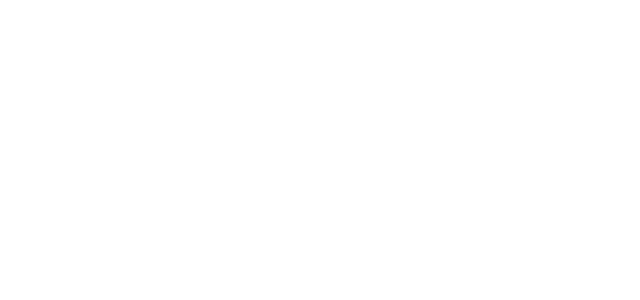
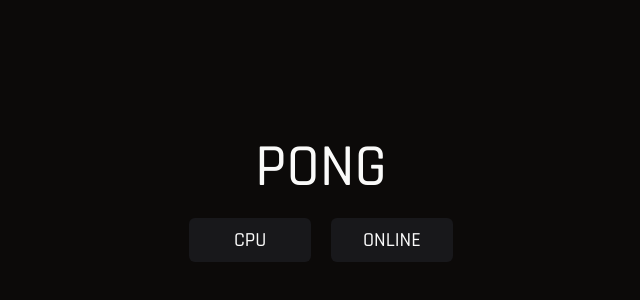
Before and after one commit to ascappa/pong, a Next.js app: page / in a window 1280 px wide. Shown: the part 200-500 px from the top of the page, without its empty margins (319-959 px from the left). Built offline with nearby package versions, Linux system fonts and the light colour scheme.

Commit message:
Make home page

```diff
--- a/app/layout.tsx
+++ b/app/layout.tsx
@@ -1,8 +1,9 @@
 import "./globals.css";
 import type { Metadata } from "next";
 import { Rajdhani } from "next/font/google";
+import { cn } from "@/lib/cn";
 
-const font = Rajdhani({ weight: "500" });
+const font = Rajdhani({ weight: "500", subsets: ["latin"] });
 
 export const metadata: Metadata = {
   title: "Pong",
@@ -12,7 +13,7 @@
 export default function RootLayout({ children }: { children: React.ReactNode }) {
   return (
     <html lang="en">
-      <body className={font.className}>{children}</body>
+      <body className={cn(font.className, "bg-stone-950 text-stone-50")}>{children}</body>
     </html>
   );
 }
--- a/app/page.tsx
+++ b/app/page.tsx
@@ -1,8 +1,13 @@
-
+import { Button } from "@/ui/button";
 
 export default function Home() {
   return (
-    <main className="flex min-h-screen flex-col items-center justify-between p-24">
+    <main className="flex min-h-screen flex-col items-center justify-center p-5">
+      <div className="grid grid-cols-2 gap-5">
+        <h1 className="col-span-full text-6xl uppercase place-self-center">pong</h1>
+        <Button className="uppercase">cpu</Button>
+        <Button className="uppercase">online</Button>
+      </div>
     </main>
-  )
+  );
 }
--- a/package.json
+++ b/package.json
@@ -9,6 +9,7 @@
     "lint": "next lint"
   },
   "dependencies": {
+    "@radix-ui/react-slot": "^1.0.2",
     "class-variance-authority": "^0.7.0",
     "clsx": "^2.0.0",
     "lucide-react": "^0.284.0",
--- a/tailwind.config.ts
+++ b/tailwind.config.ts
@@ -6,6 +6,7 @@
     './components/**/*.{ts,tsx}',
     './app/**/*.{ts,tsx}',
     './src/**/*.{ts,tsx}',
+    './ui/**/*.{ts,tsx}',
 	],
   theme: {
     container: {
--- /dev/null
+++ b/ui/button.tsx
@@ -0,0 +1,55 @@
+import * as React from "react"
+import { Slot } from "@radix-ui/react-slot"
+import { cva, type VariantProps } from "class-variance-authority"
+
+import { cn } from "@/lib/cn"
+
+const buttonVariants = cva(
+  "inline-flex items-center justify-center rounded-md text-sm font-medium ring-offset-white transition-colors focus-visible:outline-none focus-visible:ring-2 focus-visible:ring-zinc-950 focus-visible:ring-offset-2 disabled:pointer-events-none disabled:opacity-50 dark:ring-offset-zinc-950 dark:focus-visible:ring-zinc-300",
+  {
+    variants: {
+      variant: {
+        default: "bg-zinc-900 text-zinc-50 hover:bg-zinc-800 hover:text-zinc-100 dark:bg-zinc-50 dark:text-zinc-900 dark:hover:bg-zinc-50/90",
+        destructive:
+          "bg-red-500 text-zinc-50 hover:bg-red-500/90 dark:bg-red-900 dark:text-zinc-50 dark:hover:bg-red-900/90",
+        outline:
+          "border border-zinc-200 bg-white hover:bg-zinc-100 hover:text-zinc-900 dark:border-zinc-800 dark:bg-zinc-950 dark:hover:bg-zinc-800 dark:hover:text-zinc-50",
+        secondary:
+          "bg-zinc-100 text-zinc-900 hover:bg-zinc-100/80 dark:bg-zinc-800 dark:text-zinc-50 dark:hover:bg-zinc-800/80",
+        ghost: "hover:bg-zinc-100 hover:text-zinc-900 dark:hover:bg-zinc-800 dark:hover:text-zinc-50",
+        link: "text-zinc-900 underline-offset-4 hover:underline dark:text-zinc-50",
+      },
+      size: {
+        sm: "px-4 h-7 text-base",
+        md: "px-6 h-9 text-lg",
+        lg: "px-8 h-11 text-xl",
+      },
+    },
+    defaultVariants: {
+      variant: "default",
+      size: "lg",
+    },
+  }
+)
+
+export interface ButtonProps
+  extends React.ButtonHTMLAttributes<HTMLButtonElement>,
+    VariantProps<typeof buttonVariants> {
+  asChild?: boolean
+}
+
+const Button = React.forwardRef<HTMLButtonElement, ButtonProps>(
+  ({ className, variant, size, asChild = false, ...props }, ref) => {
+    const Comp = asChild ? Slot : "button"
+    return (
+      <Comp
+        className={cn(buttonVariants({ variant, size }), className)}
+        ref={ref}
+        {...props}
+      />
+    )
+  }
+)
+Button.displayName = "Button"
+
+export { Button, buttonVariants }
```
Also changed, not shown: components.json, lib/cn.ts (renamed from lib/utils.ts), 1 other file (tests, documents, lock files or other folders).
